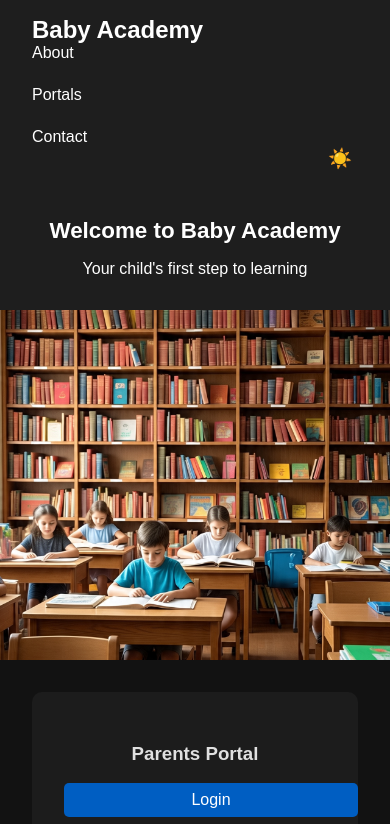
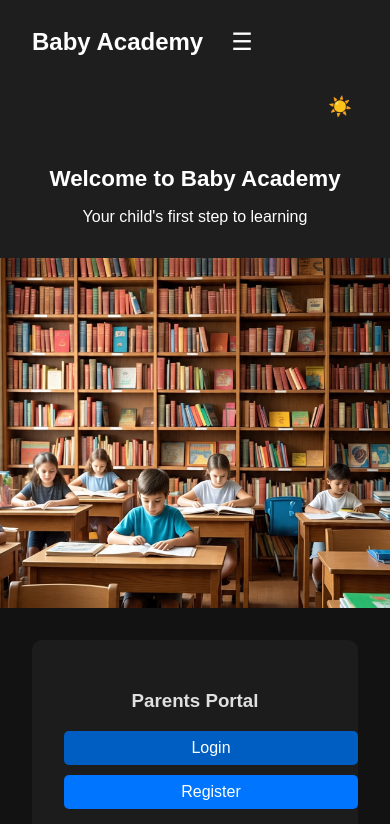
Before and after one commit to Niza-Khunga/baby-academy, a plain HTML site: page public/index.html in a window 390 px wide. Both pictures are taken after a click on the button "Toggle Theme". Shown: the top 824 px of the page. Drawn offline with Linux system fonts and the light colour scheme.

Commit message:
Second Commit of Baby Academy Website.

```diff
--- a/public/index.html
+++ b/public/index.html
@@ -12,13 +12,22 @@
   <body>
     <!-- Navigation Bar -->
     <nav class="navbar">
-      <div class="nav-brand">Baby Academy</div>
-      <ul class="nav-links">
-        <li><a href="#about">About</a></li>
-        <li><a href="#portals">Portals</a></li>
-        <li><a href="#contact">Contact</a></li>
+      <div class="nav-left">
+        <div class="nav-brand">Baby Academy</div>
+        <button id="menu-toggle" class="hamburger" aria-label="Toggle Menu">
+          ☰
+        </button>
+      </div>
+
+      <ul class="nav-links" id="nav-links">
+        <li><a href="index.html">Home</a></li>
+        <li><a href="login-parent.html">Parent Login</a></li>
+        <li><a href="login-teacher.html">Teacher Login</a></li>
       </ul>
-      <button id="toggle-theme" title="Toggle Theme">🌙</button>
+
+      <button id="toggle-theme" class="theme-toggle" title="Toggle Theme">
+        🌙
+      </button>
     </nav>
 
     <!-- Header -->
--- a/public/script.js
+++ b/public/script.js
@@ -1,5 +1,7 @@
 document.addEventListener("DOMContentLoaded", () => {
   const toggleBtn = document.getElementById("toggle-theme");
+  const menuToggle = document.getElementById("menu-toggle");
+  const navLinks = document.getElementById("nav-links");
   const body = document.body;
 
   // Load theme preference
@@ -8,11 +10,20 @@ document.addEventListener("DOMContentLoaded", () => {
     toggleBtn.textContent = "☀️";
   }
 
-  toggleBtn.addEventListener("click", () => {
-    body.classList.toggle("dark-mode");
+  // Theme toggle
+  if (toggleBtn) {
+    toggleBtn.addEventListener("click", () => {
+      body.classList.toggle("dark-mode");
+      const isDark = body.classList.contains("dark-mode");
+      localStorage.setItem("theme", isDark ? "dark" : "light");
+      toggleBtn.textContent = isDark ? "☀️" : "🌙";
+    });
+  }
 
-    const isDark = body.classList.contains("dark-mode");
-    localStorage.setItem("theme", isDark ? "dark" : "light");
-    toggleBtn.textContent = isDark ? "☀️" : "🌙";
-  });
+  // Menu toggle
+  if (menuToggle && navLinks) {
+    menuToggle.addEventListener("click", () => {
+      navLinks.classList.toggle("active");
+    });
+  }
 });
--- a/public/style.css
+++ b/public/style.css
@@ -5,19 +5,32 @@ body {
   padding: 0;
   color: #333;
 }
+body,
+header,
+footer,
+.navbar,
+.portal-card,
+.register-form,
+.login-form,
+.school-info {
+  transition: background-color 0.3s ease, color 0.3s ease;
+}
 
-/* Navbar with lighter blue + fade-in animation */
+/* Navbar container */
 .navbar {
   display: flex;
   justify-content: space-between;
   align-items: center;
-  background-color: #005ec2; /* slightly lighter than #004aad */
+  background-color: #005ec2;
   padding: 1em 2em;
   color: white;
+  flex-wrap: wrap;
+  position: relative;
   animation: slideDown 0.6s ease-in-out;
-  box-shadow: 0 2px 5px rgba(0, 0, 0, 0.1);
+  gap: 1em;
 }
 
+/* Slide-down animation */
 @keyframes slideDown {
   from {
     transform: translateY(-20px);
@@ -29,29 +42,100 @@ body {
   }
 }
 
-.navbar .nav-brand {
+/* Left section (brand + hamburger) */
+.nav-left {
+  display: flex;
+  align-items: center;
+  gap: 1em;
+}
+
+/* Brand logo */
+.nav-brand {
   font-size: 1.5em;
   font-weight: bold;
 }
 
-.navbar .nav-links {
+/* Nav links center aligned */
+.nav-links {
   list-style: none;
   display: flex;
   gap: 1.5em;
-  margin: 0;
+  margin: 0 auto;
   padding: 0;
+  flex: 1;
+  justify-content: center;
 }
 
-.navbar .nav-links li a {
+.nav-links li a {
   color: white;
   text-decoration: none;
   font-weight: 500;
   transition: color 0.3s ease;
 }
 
-.navbar .nav-links li a:hover {
+.nav-links li a:hover {
   text-decoration: underline;
   color: #ffea00;
+}
+
+/* Hamburger menu */
+.hamburger {
+  display: none;
+  font-size: 1.5em;
+  background: none;
+  border: none;
+  color: white;
+  cursor: pointer;
+  padding: 0.5em;
+  border-radius: 5px;
+  transition: background 0.3s;
+}
+
+.hamburger:hover {
+  background: rgba(255, 255, 255, 0.1);
+}
+
+/* Theme toggle button */
+.theme-toggle {
+  background: none;
+  border: none;
+  color: white;
+  font-size: 1.2em;
+  cursor: pointer;
+  margin-left: auto;
+}
+
+/* Responsive behavior */
+@media (max-width: 768px) {
+  .hamburger {
+    display: block;
+  }
+
+  .nav-links {
+    flex-direction: column;
+    width: 100%;
+    display: none;
+    background-color: #005ec2;
+    margin-top: 1em;
+  }
+
+  .nav-links.active {
+    display: flex;
+  }
+
+  .nav-links li {
+    text-align: left;
+    padding: 0.5em 1em;
+  }
+
+  .theme-toggle {
+    align-self: flex-end;
+    margin-top: 0.5em;
+  }
+
+  .navbar {
+    align-items: flex-start;
+  }
 }
 
 /* Header and footer */
@@ -180,17 +264,6 @@ footer {
   margin-top: 1em;
 }
 
-@keyframes fadeIn {
-  from {
-    opacity: 0;
-    transform: translateY(15px);
-  }
-  to {
-    opacity: 1;
-    transform: translateY(0);
-  }
-}
-
 .register-form {
   max-width: 450px;
   margin: 3em auto;
@@ -294,9 +367,13 @@ body.dark-mode input {
   .portal-card {
     width: 100%;
     max-width: 100%;
+    animation: fadeIn 0.6s ease;
   }
 
   .btn {
     width: 100%;
   }
 }
+.theme-toggle {
+  margin-left: auto;
+}
```
Also changed, not shown: public/login-parent.html (+14 -5 lines), public/login-teacher.html (+14 -5 lines), public/register-parent.html (+14 -5 lines), public/register-teacher.html (+14 -5 lines).
